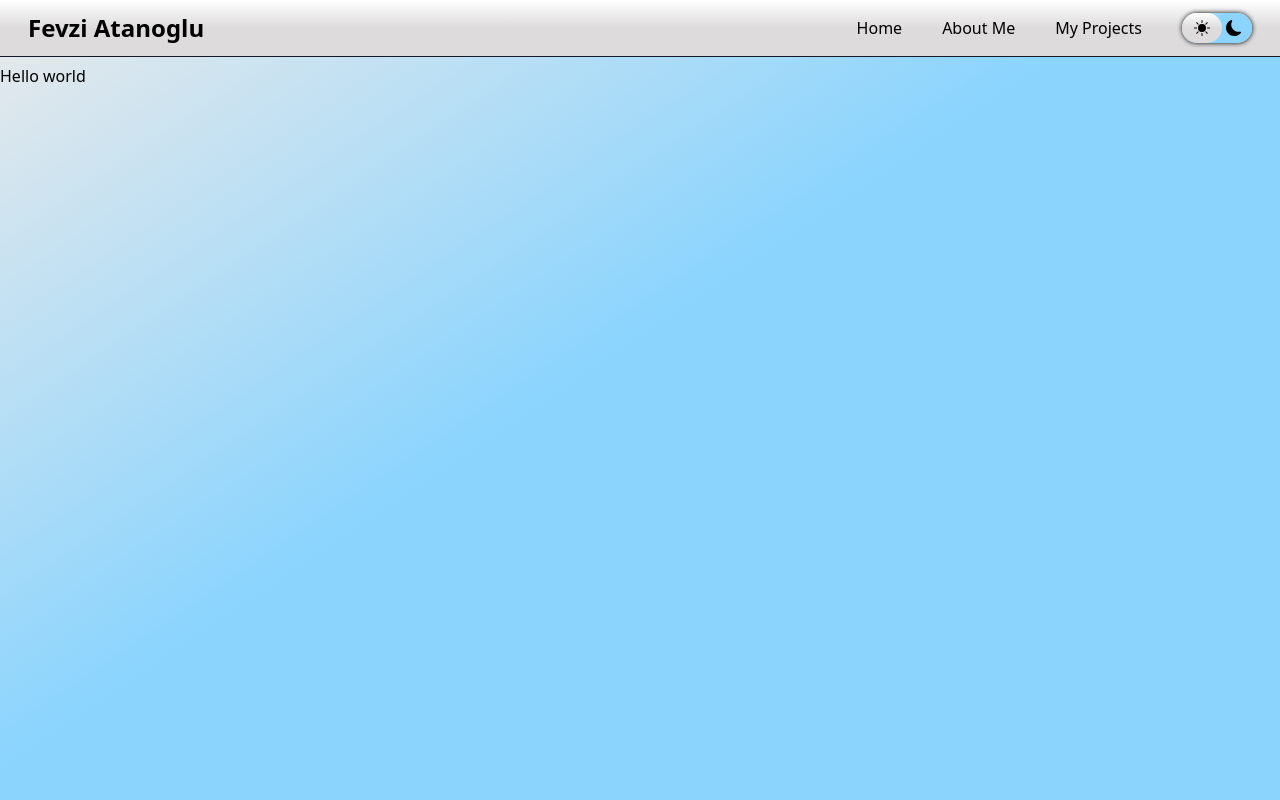
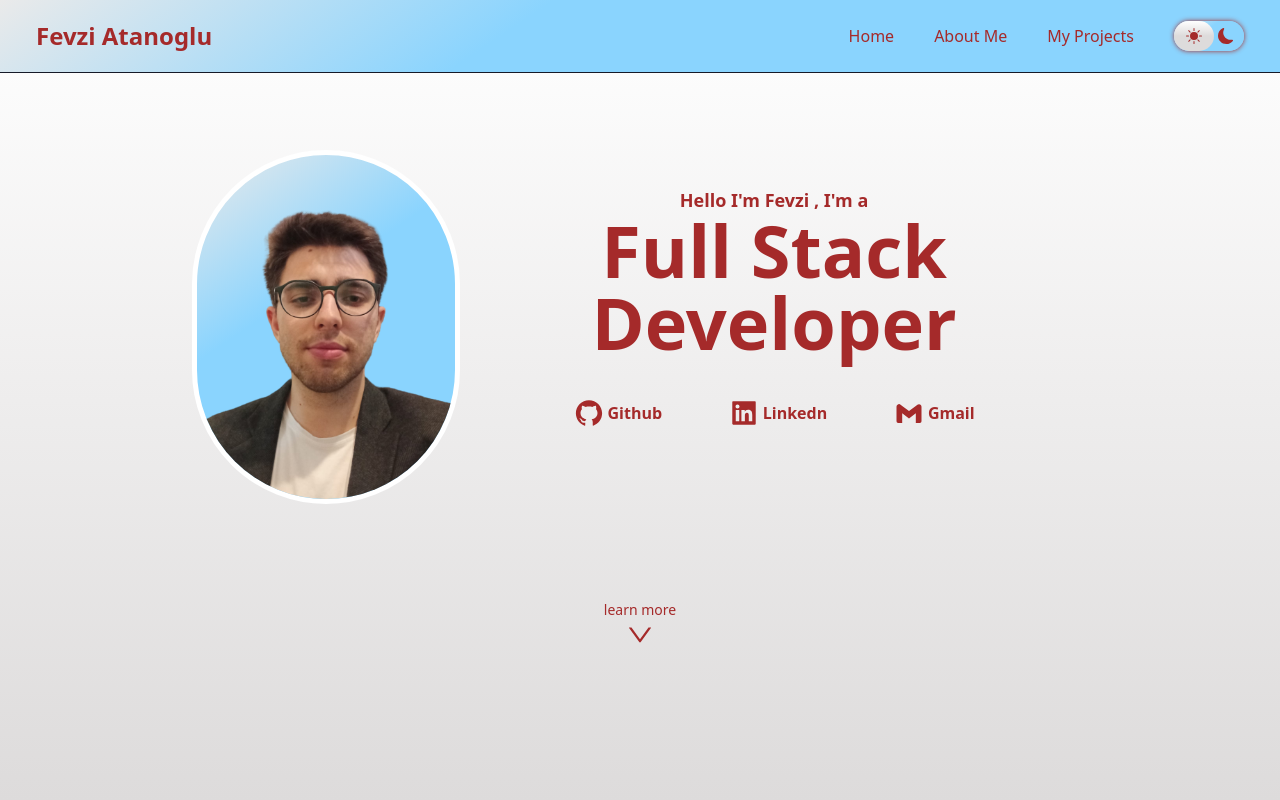
Before and after one commit to fevziatanoglu/Portfolio-Website, a Next.js app: page / in a window 1280 px wide. Shown: the top 800 px of the page. Built offline with nearby package versions, Linux system fonts and the light colour scheme.

Commit message:
Home Page Update

```diff
--- a/app/globals.css
+++ b/app/globals.css
@@ -14,7 +14,7 @@
   --dark-color:rgb(22, 26, 40);
 
   --transparent-bg :rgba(255, 255, 255, 0.5);
-  --text-color : black;
+  --text-color : brown;
   --img-filter: none;
 }
 :root[data-theme = "dark"]{
@@ -44,6 +44,7 @@
 } */
 
 body {
+  transition: .5s;
   /* color: rgb(var(--foreground-rgb));
   background: linear-gradient(
       to bottom,
@@ -52,7 +53,7 @@ body {
     )
     rgb(var(--background-start-rgb)); */
 
-    background: var(--secondary-bg);
+    background: var(--main-bg);
     background-repeat: no-repeat;
     /* background: fixed; */
 
@@ -61,12 +62,12 @@ body {
 
 /* ==========================   header     ========================== */
 header{
-  background: var(--main-bg);
+  background: var(--secondary-bg);
   font-weight: 500;
   border-bottom: 1px solid var(--dark-color);
 }
 
-header a:hover{
+a:hover{
   opacity: 0.5;
 }
 
@@ -119,3 +120,19 @@ header a:hover{
   transform: translateX(80%);
 }
 /* ========================== toggle button ========================== */
+
+
+section{
+
+  height : 100vh;
+
+  display: flex;
+  justify-content: center;
+  align-items: center;
+}
+
+.img-container {
+  background: var(--secondary-bg);
+   border: 5px solid white;
+
+}
--- a/app/page.tsx
+++ b/app/page.tsx
@@ -1,4 +1,12 @@
+import AboutSection from "@/components/AboutSection";
+import { HeroSection } from "@/components/HeroSection";
+
 
 export default function Home() {
-  return (<div className='mt-16 h-[1000px]'>Hello world</div>)
+
+  return (<main className="mx-auto max-w-4xl ">
+    <HeroSection />
+    <AboutSection />
+    </main>)
+
 }
--- /dev/null
+++ b/components/AboutSection.tsx
@@ -0,0 +1,11 @@
+import React from 'react'
+
+function AboutSection() {
+  return (
+    <section >
+        <div>helo world</div>
+    </section>
+  )
+}
+
+export default AboutSection
--- /dev/null
+++ b/components/HeroSection.tsx
@@ -0,0 +1,40 @@
+import Image from 'next/image'
+import React from 'react'
+
+import { AiFillGithub, AiFillLinkedin, AiOutlineDown } from "react-icons/ai";
+import { BiLogoGmail } from "react-icons/bi";
+export const HeroSection = () => {
+    return (
+        <section className='flex flex-col' id="home">
+
+            <div className='flex md:flex-row flex-col'>
+
+                {/* img container */}
+                <div className='img-container rounded-full flex justify-center items-center overflow-hidden'>
+                    <Image src="/me.png" height={300} width={300} alt={'me'} />
+                </div>
+
+                <div className="flex flex-col justify-center">
+                    <h2 className='text-lg font-semibold text-center'>Hello I'm Fevzi , I'm a</h2>
+                    <h1 className='md:text-7xl text-3xl text-center font-extrabold'>Full Stack Developer</h1>
+
+                    <div className='md:px-20 md:my-10 my-5   flex justify-around items-center font-semibold'>
+                        <a className='social-link flex flex-row justify-center items-center gap-1' target='_blank' href="https://github.com/fevziatanoglu"><AiFillGithub size={30} /> Github</a>
+                        <a className='social-link flex flex-row justify-center items-center gap-1' target='_blank' href=""><AiFillLinkedin size={30} /> Linkedn</a>
+                        <a className='social-link flex flex-row justify-center items-center gap-1' target='_blank' href='https://mail.google.com/mail/?view=cm&to=recipient@example.com'><BiLogoGmail size={30} /> Gmail</a>
+                    </div>
+                </div>
+
+            </div>
+
+            <div className=' w-full mt-24 flex  justify-center'>
+
+                <a href='' className='flex flex-col items-center '>
+                    <div className='text-sm'>learn more</div>
+                    <AiOutlineDown size={30} />
+                </a>
+            </div>
+
+        </section>
+    )
+}
--- a/components/Navbar.tsx
+++ b/components/Navbar.tsx
@@ -24,7 +24,7 @@ export const Navbar = () => {
     // topdown
     const [isDropdownOpen, setIsDropdownOpen] = useState(false);
 
-    return (<header className="w-full mx-auto fixed top-0  ">
+    return (<header className="w-full mx-auto p-2 fixed top-0  ">
         {/* navbar container */}
         <div className="flex justify-between items-center md:py-3 md:px-7 px-4 py-2">
 
@@ -34,7 +34,7 @@ export const Navbar = () => {
 
             {/* icon container*/}
             <div>
-                <a href="home"><h1 className="md:text-2xl text-xl font-extrabold">Fevzi Atanoglu</h1></a>
+                <a href="home"><h1 className="text-2xl font-semibold ">Fevzi Atanoglu</h1></a>
             </div>
 
 
```
Also changed, not shown: public/me (2).png (added), public/me.png (added).
